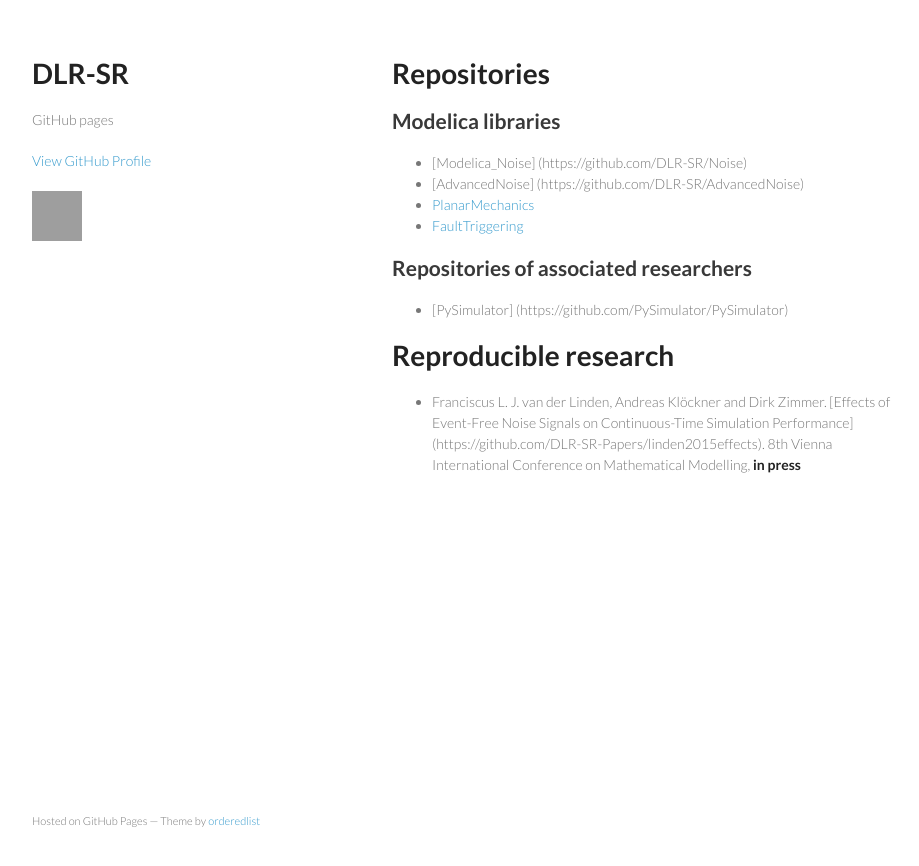
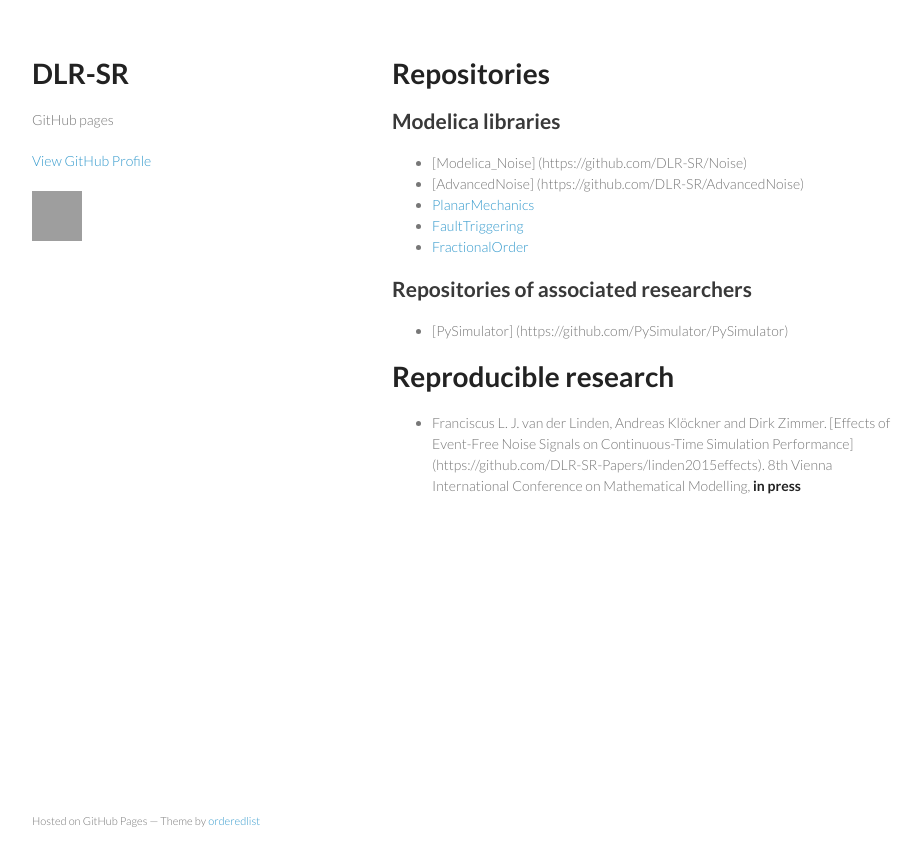
Before and after one commit to alexander-pollok/DLR-SR.github.io, a Jekyll site: the page built from index.md, in a window 1280 px wide. Shown: the top 866 px of the page, without its empty margins (178-1097 px from the left). Built offline with Jekyll 4.4.1, drawn with Linux system fonts in a browser that asks for light colours; Markdown is read by kramdown in place of the engine named in the settings; grey boxes are pictures that could not be loaded.

Commit message:
Update index.md

```diff
--- a/index.md
+++ b/index.md
@@ -9,6 +9,7 @@ layout: default
 * [AdvancedNoise]  (https://github.com/DLR-SR/AdvancedNoise)
 * [PlanarMechanics](https://github.com/DLR-SR/PlanarMechanics)
 * [FaultTriggering](https://github.com/DLR-SR/FaultTriggering)
+* [FractionalOrder](https://github.com/DLR-SR/FractionalOrder)
 
 ## Repositories of associated researchers
 * [PySimulator]    (https://github.com/PySimulator/PySimulator)
```
